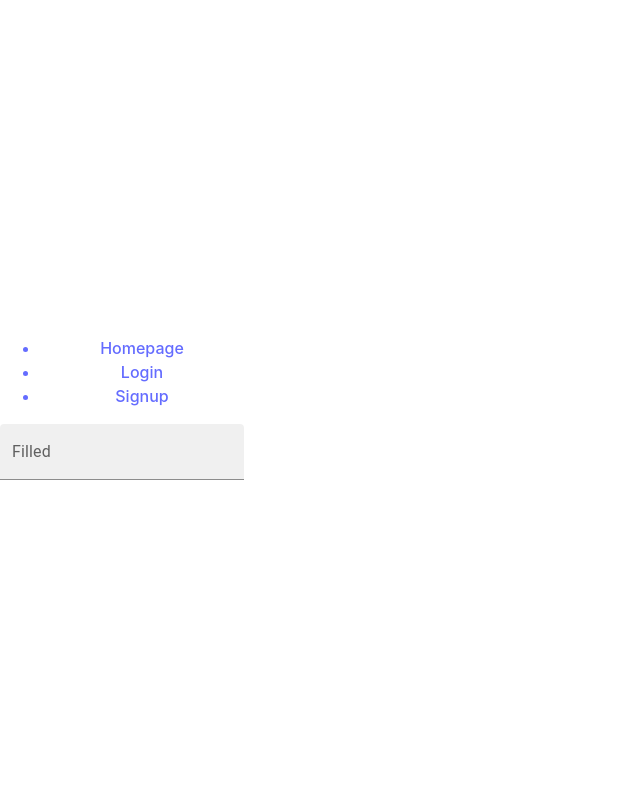
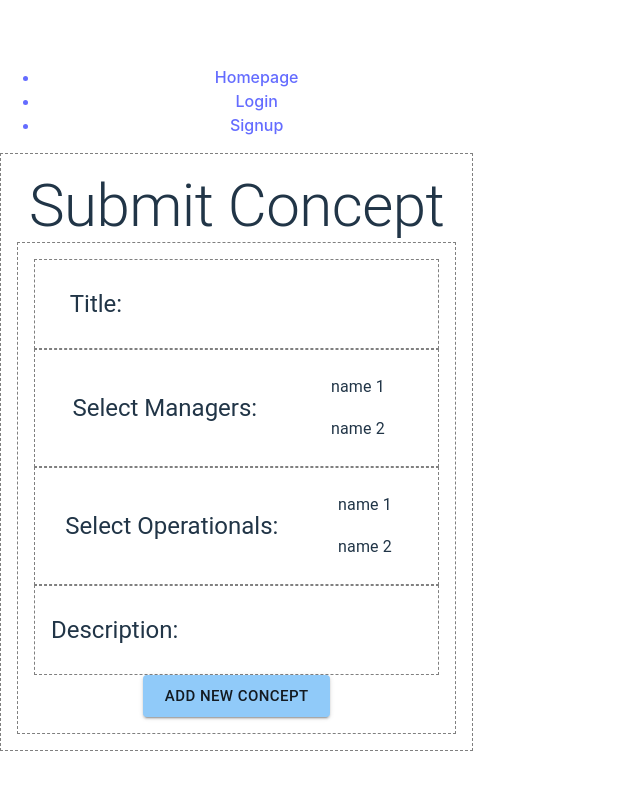
Before and after one commit to sedratiaziz/sadeed-frontend, a React (Vite) app: page /add-concept in a window 1280 px wide. Shown: the top 790 px of the page, without its empty margins (0-640 px from the left). Built offline with nearby package versions, Linux system fonts and the light colour scheme.

Commit message:
added form for creating new concept

```diff
--- a/src/pages/AddConcept.jsx
+++ b/src/pages/AddConcept.jsx
@@ -1,32 +1,155 @@
 import React, { useState } from 'react'
+import { useNavigate } from 'react-router'
+import axios from 'axios';
 
+import { ThemeProvider, createTheme } from '@mui/material/styles';
 import TextField from '@mui/material/TextField';
+import Box from '@mui/material/Box';
+import { Typography } from '@mui/material';
+import FormGroup from '@mui/material/FormGroup';
+import FormControlLabel from '@mui/material/FormControlLabel';
+import Checkbox from '@mui/material/Checkbox';
+import Menu from '@mui/material/Menu';
+import MenuItem from '@mui/material/MenuItem';
+import Button from '@mui/material/Button';
+
+
 
 function AddConcept() {
+    const darkTheme = createTheme({
+        palette: {
+          mode: 'dark',
+        },
+      });
+
+    const lightTheme = createTheme({
+        palette: {
+          mode: 'light',
+        },
+      });
+
+      const [checkedState, setCheckedState] = useState([]);
+
+        // dummy data for presentation:
+        let [data, setData] = useState([
+          {
+            id: 0,
+            name: 'name 1',
+            status: 'status 1',
+            description: 'blah blah blah blah blah blah blah blah blah',
+            link: '/concept-details',
+          },
+          {
+            id: 1,
+            name: 'name 2',
+            status: 'status 2',
+            description: 'blah blah blah blah blah blah blah blah blah',
+            link: '/',
+          }
+        ])
+
+    const navigate = useNavigate()
+
     let [formData, setFormData] = useState({
+        teamName: '',
+        managers: [],
+        operationals: [],
+    })
 
-    })
+    let [checkboxState, setCheckboxState] = useState([])
 
     const handleChange = (event) => {
         setFormData({...formData, [event.target.name]:event.target.value})
     }
 
-    const handleSubmit = (e) => {
-        e.preventDefault()
+    const handleCheckbox = (event) => {
+        setCheckboxState({...checkboxState, [event.target.name]:event.target.value})
+    }
 
-        setFormData({
-            firstName: "",
-            lastName: "",
-            password: ""
-        })
-    }
+    async function handleSubmit(event) {
+    event.preventDefault()
+
+    await axios.post(`http://localhost:3000/concept`, formData)
+
+    navigate('/')
+    setFormData({
+        teamName: '',
+        managers: [],
+        operationals: [],
+    })
+}
+
+
+//  MUI
+    const [anchorEl, setAnchorEl] = useState(null);
+    const open = Boolean(anchorEl);
+    const handleClick = (event) => {
+    setAnchorEl(event.currentTarget);
+  };
+  const handleClose = () => {
+    setAnchorEl(null);
+  };
+//   MUI
+
+console.log(formData)
 
 
   return (
     <>
-        <form onSubmit={handleSubmit}>
-            <TextField id="filled-basic" label="Filled" variant="filled" />
-        </form>
+    <ThemeProvider theme={darkTheme}>
+        <Box component="section" sx={{ p: 2, border: '1px dashed grey' }}>
+            <Typography variant='h2'>Submit Concept</Typography>
+            <Box component="div" sx={{ p: 2, border: '1px dashed grey' }}>
+
+                <form onSubmit={handleSubmit}>
+                    <Box component="div" sx={{ display: 'flex', alignItems: 'center', justifyContent: 'space-around', p: 2, border: '1px dashed grey' }}>
+                        <Typography variant="h5" component="div">
+                                Title:
+                        </Typography>
+                        <TextField required onChange={handleChange} name='teamName' value={formData.teamName} label="Your Concept's Title" variant="filled" />
+                    </Box>
+
+                    <Box component="div" sx={{ display: 'flex', alignItems: 'center', justifyContent: 'space-around', p: 2, border: '1px dashed grey' }}>
+                        <Typography variant="h5" component="div">
+                            Select Managers:
+                        </Typography>
+                        <FormGroup sx={{display: 'flex', flexDirection: 'column'}}>
+                            {data.map((oneData)=>
+                                <FormControlLabel key={oneData.id} control={<Checkbox name='managers' onChange={handleCheckbox} />} label={oneData.name} />
+                            )}
+                        </FormGroup>
+                    </Box>
+
+                    <Box component="div" sx={{ display: 'flex', alignItems: 'center', justifyContent: 'space-around', p: 2, border: '1px dashed grey' }}>
+                        <Typography variant="h5" component="div">
+                            Select Operationals:
+                        </Typography>
+                        <FormGroup sx={{display: 'flex', flexDirection: 'column'}}>
+                            {data.map((oneData)=>
+                                <FormControlLabel key={oneData.id} control={<Checkbox onChange={handleChange} />} label={oneData.name} />
+                            )}
+                        </FormGroup>
+                    </Box>
+
+                    <Box component="div" sx={{ display: 'flex', alignItems: 'center', justifyContent: 'space-around', p: 2, border: '1px dashed grey' }}>
+                        <Typography variant="h5" component="div">
+                                Description:
+                        </Typography>
+                        <TextField onChange={handleChange} name='teamName' value={formData.teamName} label="Description (optional)" variant="filled" />
+                    </Box>
+
+                    <Button type='submit' size='large' variant="contained"
+                                sx={{
+                                '&:focus': { outline: 'none' },
+                                '&:focus-visible': { outline: 'none' },
+                                '&:active': { outline: 'none' }
+                                }}
+                        >Add New Concept</Button>
+                </form>
+
+            </Box>
+        </Box>
+    </ThemeProvider>
     </>
   )
 }
--- a/src/pages/ConceptDetails.jsx
+++ b/src/pages/ConceptDetails.jsx
@@ -38,23 +38,23 @@ function ConceptDetails() {
   let [data2, setData2] = useState([
     {
       id: 0,
-      name: 'name 1',
-      status: 'status 1',
-      description: 'blah blah blah blah blah blah blah blah blah',
+      name: 'Manager Ebrahim',
+      status: 'Approved',
+      description: 'very good idea',
       link: '/concept-details',
     },
     {
       id: 1,
-      name: 'name 2',
-      status: 'status 2',
-      description: 'blah blah blah blah blah blah blah blah blah',
+      name: 'Manager Adel',
+      status: 'DisApproved',
+      description: 'Not good enough, needs analyis',
       link: '/',
     },
     {
       id: 2,
-      name: 'name 2',
-      status: 'status 2',
-      description: 'blah blah blah blah blah blah blah blah blah',
+      name: 'Manager Abdulaziz',
+      status: 'Approved',
+      description: 'Amazing idea',
       link: '/',
     },
   ])
@@ -93,7 +93,7 @@ function ConceptDetails() {
                 </Typography>
                 <Box component="div" sx={{ display: 'flex', alignItems: 'center', p: 2, border: '1px dashed grey' }}>
                     <Typography variant="h5" component="div">
-                        names of managers:
+                        Selected Managers:
                     </Typography>
                     <Button
                         id="demo-positioned-button"
@@ -119,7 +119,7 @@ function ConceptDetails() {
                         horizontal: 'left',
                         }}
                     >
-                    {data.map((oneData)=>
+                    {data2.map((oneData)=>
                         <MenuItem key={oneData.id} onClick={handleClose} sx={{paddingTop: '15px', paddingBottom: '15px'}}>
                             <Typography sx={{fontWeight: 700}}>
                                 <Typography>
@@ -146,17 +146,57 @@ function ConceptDetails() {
                 </Box>
                 <Box component="div" sx={{ display: 'flex', alignItems: 'center', justifyContent: 'space-around', p: 2, border: '1px dashed grey' }}>
                     <Typography variant="h5" component="div">
-                        Status: {voteResult}
+                        Status: Approved
                     </Typography>
-                    <FormGroup sx={{display: 'flex', flexDirection: 'column'}}>
+                    <Button
+                        id="demo-positioned-button"
+                        aria-controls={open ? 'demo-positioned-menu' : undefined}
+                        aria-haspopup="true"
+                        aria-expanded={open ? 'true' : undefined}
+                        onClick={handleClick}
+                    >
+                        View
+                    </Button>
+                    <Menu
+                        id="demo-positioned-menu"
+                        aria-labelledby="demo-positioned-button"
+                        anchorEl={anchorEl}
+                        open={open}
+                        onClose={handleClose}
+                        anchorOrigin={{
+                        vertical: 'top',
+                        horizontal: 'left',
+                        }}
+                        transformOrigin={{
+                        vertical: 'top',
+                        horizontal: 'left',
+                        }}
+                    >
+                    {data2.map((oneData)=>
+                        <MenuItem key={oneData.id} onClick={handleClose} sx={{paddingTop: '15px', paddingBottom: '15px'}}>
+                            <Typography sx={{fontWeight: 700}}>
+                                <Typography>
+                                    {oneData.name}
+                                </Typography>
+                                <Typography>
+                                    {oneData.status}
+                                </Typography>
+                                <Typography>
+                                    {oneData.description}
+                                </Typography>
+                            </Typography>
+                        </MenuItem>
+                    )}
+                    </Menu>
+                    {/* <FormGroup sx={{display: 'flex', flexDirection: 'column'}}>
                         {data2.map((oneData)=>
                             <FormControlLabel key={oneData.id} control={<Checkbox onChange={handleChange} />} label={oneData.name} />
                         )}
-                        {/*
+
                         How to know if the input is checked or not
                         How to know how MANY inputs are checked
-                        */}
-                    </FormGroup>
+
+                    </FormGroup> */}
                 </Box>
             </Box>
 
```
